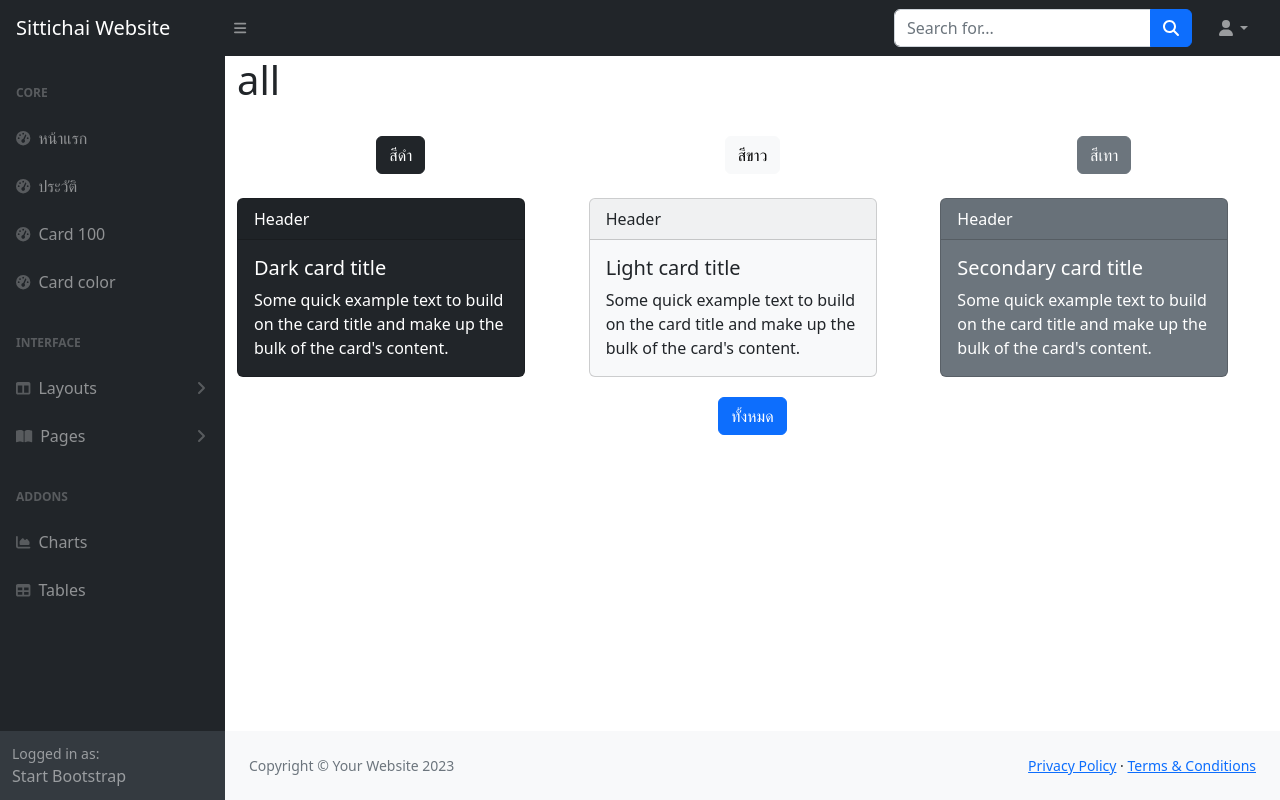
After one commit to tpiyxpxrn/my_web-1, a Django app: page /color/ in a window 1280 px wide. The commit adds this page. Run offline with Django 5.2, Linux system fonts and the light colour scheme; some libraries are stand-ins or nearby versions.

Commit message:
card_color

```diff
--- a/templates/base.html
+++ b/templates/base.html
@@ -98,6 +98,12 @@
                 </div>
                 Card 100
               </a>
+            </a><a class="nav-link" href="{% url 'color-page' %}">
+              <div class="sb-nav-link-icon">
+                <i class="fas fa-tachometer-alt"></i>
+              </div>
+              Card color
+            </a>
               <div class="sb-sidenav-menu-heading">Interface</div>
               <a
                 class="nav-link collapsed"
--- /dev/null
+++ b/templates/card_color.html
@@ -0,0 +1,54 @@
+{% extends "base.html" %}
+<!---->
+{% block content %}
+<div>
+  <div class="container">
+    <h1>{{ color }}</h1>
+    <div class="row pt-4">
+      <div class="col text-center"><a href="?color=black" class="btn btn-dark">สีดำ</a></a></div>
+      <div class="col text-center"><a href="?color=light" class="btn btn-light">สีขาว</a></a></div>
+      <div class="col text-center"><a href="?color=grey" class="btn btn-secondary">สีเทา</a></a></div>
+    </div>
+    <div class="row">
+      {% if color == 'all' or color == 'black' %}
+        <div class="col pt-4">
+          <div class="card text-white bg-dark mb-3" style="max-width: 18rem;">
+            <div class="card-header">Header</div>
+            <div class="card-body">
+              <h5 class="card-title">Dark card title</h5>
+              <p class="card-text">Some quick example text to build on the card title and make up the bulk of the card's content.</p>
+          </div>
+        </div>
+      </div>
+      {% endif %}
+      <!---->
+      {% if color == 'all' or color == 'light' %}
+      <div class="col pt-4">
+        <div class="card text-dark bg-light mb-3" style="max-width: 18rem;">
+          <div class="card-header">Header</div>
+          <div class="card-body">
+            <h5 class="card-title">Light card title</h5>
+            <p class="card-text">Some quick example text to build on the card title and make up the bulk of the card's content.</p>
+          </div>
+        </div>
+      </div>
+      {% endif %}
+      <!---->
+      {% if color == 'all' or color == 'grey' %}
+      <div class="col pt-4">
+        <div class="card text-white bg-secondary mb-3" style="max-width: 18rem;">
+          <div class="card-header">Header</div>
+          <div class="card-body">
+            <h5 class="card-title">Secondary card title</h5>
+            <p class="card-text">Some quick example text to build on the card title and make up the bulk of the card's content.</p>
+          </div>
+        </div>
+      </div>
+      {% endif %}
+      <div class="text-center">
+        <div class="col pt-1"><a href="?color=all" class="btn btn-primary">ทั้งหมด</a></div>
+      </div>
+    </div>
+  </div>
+</div>
+{% endblock content %}
--- a/webpage/urls.py
+++ b/webpage/urls.py
@@ -8,5 +8,6 @@ urlpatterns = [
     path("contact/", views.contact, name="contact"),
     path("for/", views.forPage, name="for-page"),
     path("gard/", views.forGard, name="gard"),
+    path("color/", views.cardColorPage, name="color-page"),
 
 ]
--- a/webpage/views.py
+++ b/webpage/views.py
@@ -18,7 +18,6 @@ def forPage(request):
     context = {}
     lt = list(range(0, 100))
     context["list"] = lt
-
     return render(request, 'for_test.html', context)
 
 def forGard(request):
@@ -27,3 +26,11 @@ def forGard(request):
     context["list"] = lt
 
     return render(request, 'gard.html', context)
+
+def cardColorPage(request):
+    context = {
+        'color': 'all',
+    }
+    if request.method == "GET" and request.GET.get('color') != None:
+        context['color'] = request.GET['color']
+    return render(request, 'card_color.html', context)
```
